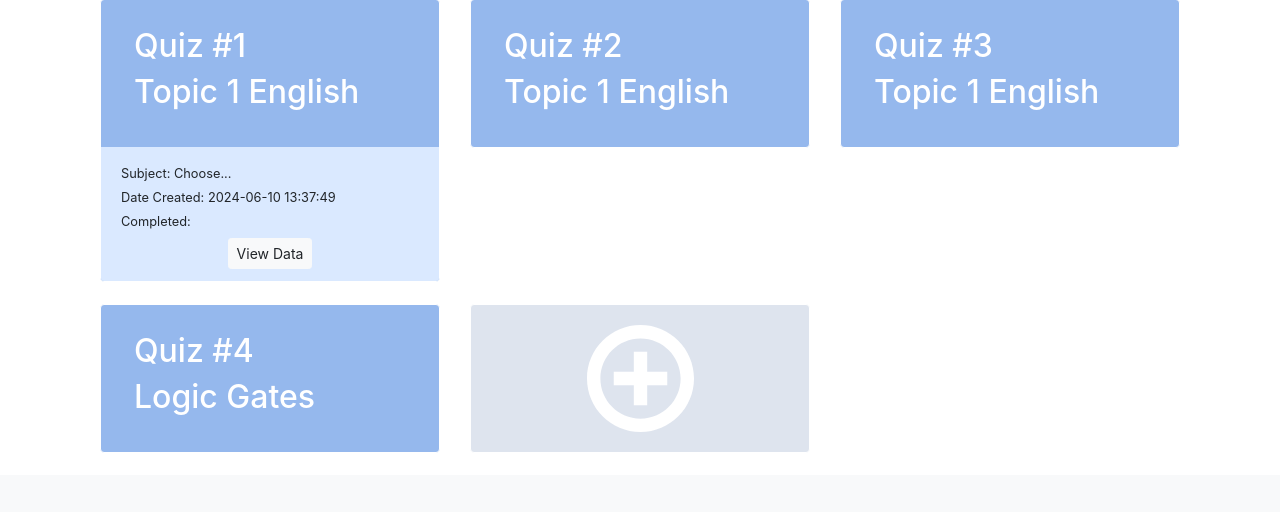
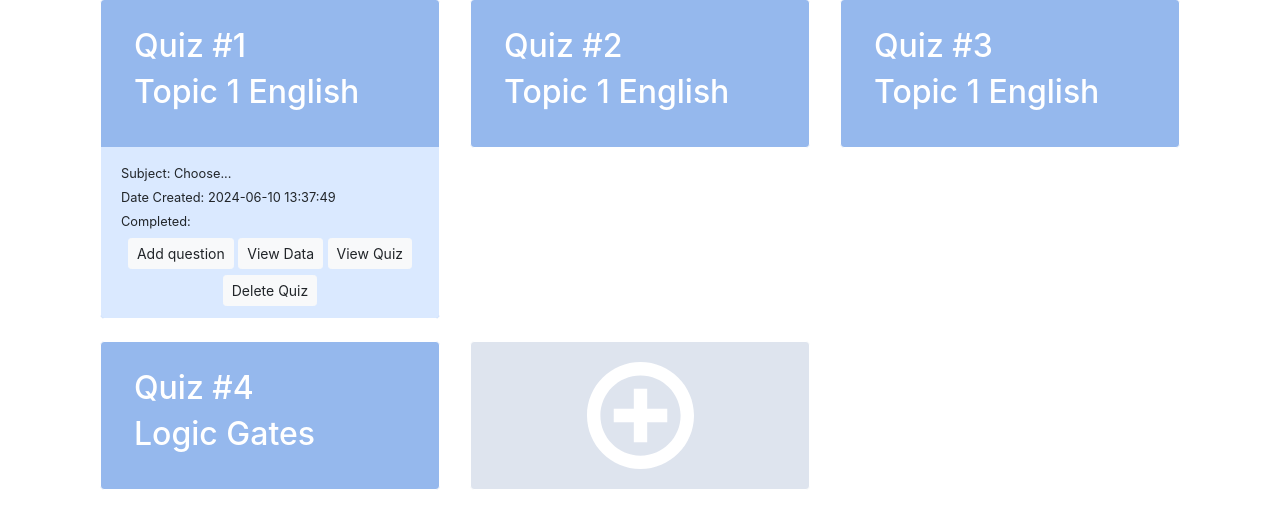
Before and after one commit to C2Meng/Education-Forum, a Flask app: page /admin_home in a window 1280 px wide, after a click that opens the changed part. Shown: the part 510-1022 px from the top of the page. Before the commit the page ends 962 px from the top, so only its background shows below. Run offline with Flask 3, Linux system fonts and the light colour scheme; some libraries are stand-ins or nearby versions.

Commit message:
moved view quiz to admin only

```diff
--- a/website/templates/admin_home.html
+++ b/website/templates/admin_home.html
@@ -35,8 +35,17 @@
                         <small>Completed: </small><br>
 
                         <div class=" text-center"> <!--link current quiz.id to quiz_data URL-->
+                            <a class="btn btn-light btn-sm text-center" href= "{{ url_for('question.create_quiz')}}"
+                            style="margin-top: 2%;">Add question</a>
+
                             <a class="btn btn-light btn-sm" href="{{ url_for('teacher.quiz_data', quiz_id=quiz.id)}}"
                             style="margin-top: 2%;">View Data</a>
+
+                            <a class="btn btn-light btn-sm text-center" href="{{ url_for('question.view_quiz', quiz_id=quiz.id) }}"
+                            style="margin-top: 2%;">View Quiz</a>
+
+                            <a class="btn btn-light btn-sm text-center" href="https://encrypted-tbn0.gstatic.com/images?q=tbn:ANd9GcTeZquD9O2en4zgwii80Tpjyc9MaMb_b0XJwQ&s"
+                            style="margin-top: 2%;">Delete Quiz</a>
                         </div>
                     </div>
                 </div>
--- a/website/templates/my-quiz.html
+++ b/website/templates/my-quiz.html
@@ -39,8 +39,7 @@
                             <a class="btn btn-light btn-sm text-center" href="{{ url_for('question.display_quiz', quiz_id=quiz.id) }}"
                             style="margin-top: 2%;">Answer Quiz</a>
 
-                            <a class="btn btn-light btn-sm text-center" href="{{ url_for('question.view_quiz', quiz_id=quiz.id) }}"
-                            style="margin-top: 2%;">View Quiz</a>
+
                         </div>
                     </div>
                 </div>
```
